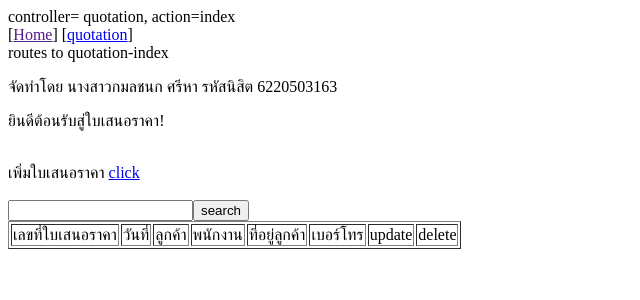
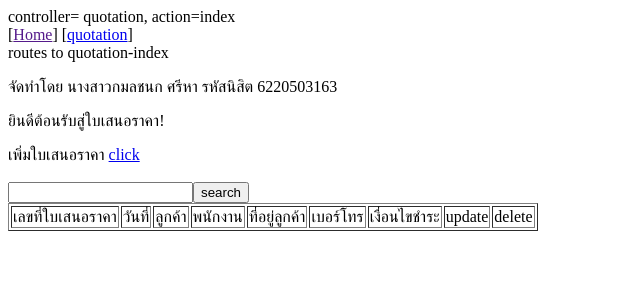
Before and after one commit to Poon444/db21_022, a PHP site: page /?controller=quotation&action=index in a window 1280 px wide. Shown: the top 300 px of the page, without its empty margins (0-640 px from the left). Run offline with PHP 8.4, Linux system fonts and the light colour scheme; tables that the repository leaves empty or names only in its code hold one stand-in row (values such as "Sample post"); a stand-in replaces the project's code that opens the database connection.

Commit message:
update haha

```diff
--- a/myweb/views/quotation/index_quotation.php
+++ b/myweb/views/quotation/index_quotation.php
@@ -6,12 +6,12 @@
 <td>พนักงาน</td>
 <td>ที่อยู่ลูกค้า</td>
 <td>เบอร์โทร</td>
+<td>เงื่อนไขชำระ</td>
 <td>update</td>
 <td>delete</td>
 </tr>
 <p>จัดทำโดย นางสาวกมลชนก ศรีหา รหัสนิสิต 6220503163</p>
 <p>ยินดีต้อนรับสู่ใบเสนอราคา!</p>
-<br />
 เพิ่มใบเสนอราคา <a href=?controller=quotation&action=newQuotation>click</a><br>
 <br />
 <form method="get" action="">
@@ -29,6 +29,7 @@
     <td>$quotation->EMP_NAME</td>
     <td>$quotation->CUS_Add</td>
     <td>$quotation->CUS_Tel</td>
+    <td>$quotation->Q_CDT</td>
     <td><a href=?controller=quotation&action=updateForm&Q_ID=$quotation->Q_ID>update</a></td>
     <td><a href=?controller=quotation&action=deleteConfirm&Q_ID=$quotation->Q_ID>delete</a></td>
     </tr>";
```
Also changed, not shown: myweb/views/quotation/updateForm.php (+8 -8 lines).
